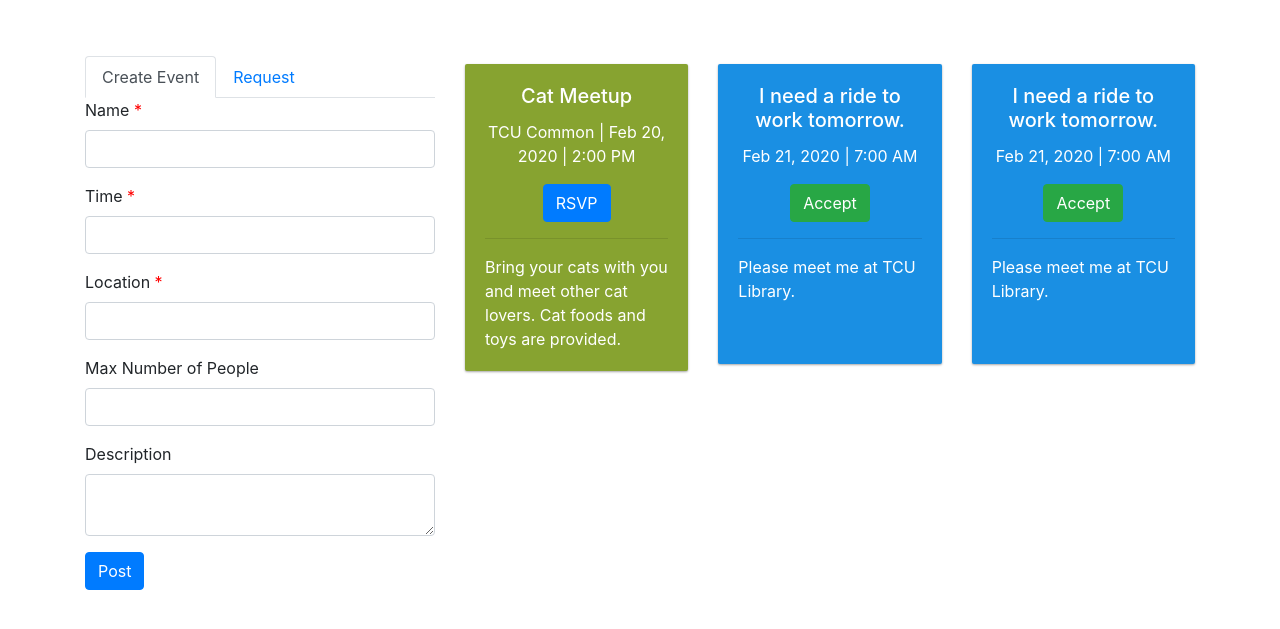
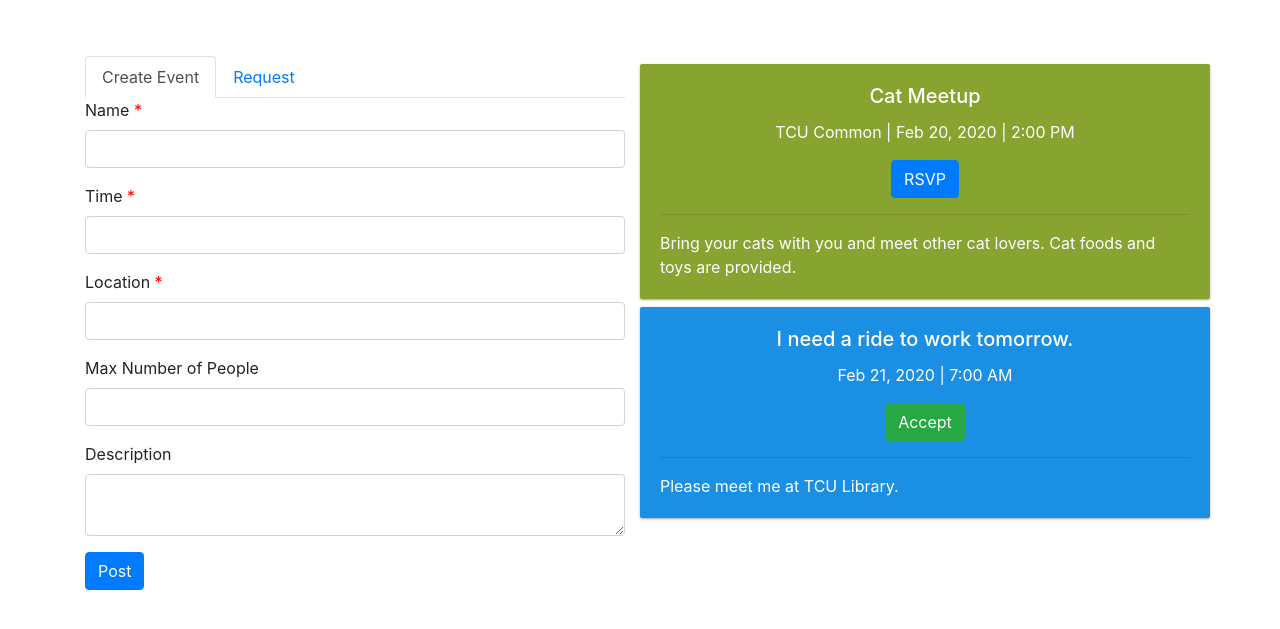
Before and after one commit to Nyquixt/ReSpecVP, a Flask app: template templates/dashboard.html in a window 1280 px wide. Shown: the part 76-705 px from the top of the page. Run offline with Flask 2, Linux system fonts and the light colour scheme; the template is opened without the code that fills it, so the values that code supplies are empty; the visitor is signed in with stand-in values (Sample User, id 1); some libraries are stand-ins or nearby versions.

Commit message:
change card

```diff
--- a/templates/dashboard.html
+++ b/templates/dashboard.html
@@ -7,7 +7,6 @@
     }
 
     .cardContainer {
-        min-height: 300px;
         border-radius: 2px;
         box-shadow: 0 1px 3px rgba(0, 0, 0, 0.12), 0 1px 2px rgba(0, 0, 0, 0.24);
         transition: all 0.3s cubic-bezier(.25, .8, .25, 1);
@@ -32,7 +31,7 @@
 {% if 'username' in session %}
 <div>
     <div class="row">
-        <div class="col-lg-4 mt-2 sticky">
+        <div class="col-lg-6 mt-2 sticky">
             <ul class="nav nav-tabs" id="myTab" role="tablist">
                 <li class="nav-item">
                     <a class="nav-link active" id="home-tab" data-toggle="tab" href="#createevent" role="tab"
@@ -97,10 +96,8 @@
                 </div>
             </div>
         </div>
-        <div class="col-lg-8 mt-2">
-            <div class="row">
-                <div class="col-md-4 mt-2">
-                    <div class="eventCard cardContainer">
+        <div class="col-lg-6 mt-2">
+            <div class="row eventCard cardContainer mt-2">
                 <div class="card-body">
                     <h5 class="card-title text-center">Cat Meetup</h5>
                     <p class="text-center"><span>TCU Common</span> | <span>Feb 20, 2020</span> | <span>2:00
@@ -114,9 +111,7 @@
                         provided.</p>
                 </div>
             </div>
-                </div>
-                <div class="col-md-4 mt-2">
-                    <div class="requestCard cardContainer">
+            <div class="row requestCard cardContainer mt-2">
                 <div class="card-body">
                     <h5 class="card-title text-center">I need a ride to work tomorrow.</h5>
                     <p class="text-center"><span>Feb 21, 2020</span> | <span>7:00
@@ -126,22 +121,6 @@
                     </div>
                     <hr />
                     <p class="card-text">Please meet me at TCU Library.</p>
-                        </div>
-                    </div>
-                </div>
-                <div class="col-md-4 mt-2">
-                    <div class="requestCard cardContainer">
-                        <div class="card-body">
-                            <h5 class="card-title text-center">I need a ride to work tomorrow.</h5>
-                            <p class="text-center"><span>Feb 21, 2020</span> | <span>7:00
-                                    AM</span></p>
-                            <div class="d-flex justify-content-center">
-                                <button class="btn btn-success">Accept</button>
-                            </div>
-                            <hr />
-                            <p class="card-text">Please meet me at TCU Library.</p>
-                        </div>
-                    </div>
                 </div>
             </div>
         </div>
@@ -186,7 +165,7 @@
             event.preventDefault();
         });
 
-        $(document).on('click', '#request-btn', function(event) {
+        $(document).on('click', '#request-btn', function (event) {
             $.ajax({
                 url: "{{ url_for('upload_request') }}",
                 type: 'post',
```
Lines whose indentation alone changed are shown as unchanged.
